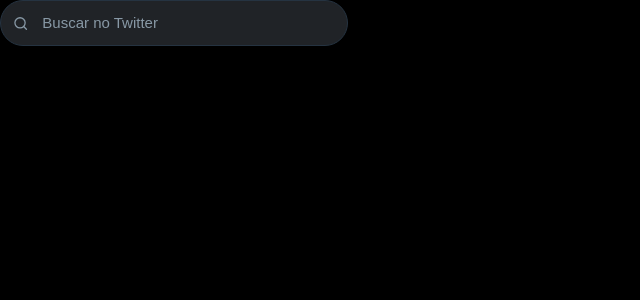
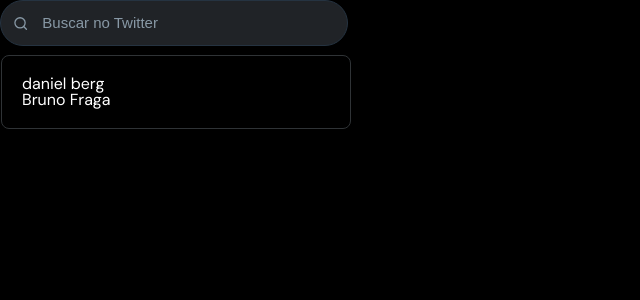
Before and after one commit to daniel-bergholz/twitter, a React (Create React App) app: page / in a window 1280 px wide. Shown: the top 300 px of the page, without its empty margins (0-640 px from the left). Built offline with nearby package versions, Linux system fonts and the light colour scheme; sample sign-in values are in the browser's storage.

Commit message:
feat(SearchInput): DropDown component

```diff
--- a/src/components/SearchInput/index.tsx
+++ b/src/components/SearchInput/index.tsx
@@ -1,9 +1,20 @@
-import { Input, InputContainer } from './styles'
+import { DropDown, Input, InputContainer } from './styles'
 import { FiSearch } from 'react-icons/fi'
 import { useState } from 'react'
 
+interface IUsers {
+  name: string
+  username: string
+}
+
+const mockUsers = [
+  { name: 'daniel berg', username: 'berg_daniel' },
+  { name: 'Bruno Fraga', username: 'bruno' },
+]
+
 const SearchInput = () => {
   const [isOnFocus, setIsOnFocus] = useState(false)
+  const [users, setUsers] = useState<IUsers[]>(mockUsers)
 
   return (
     <InputContainer isOnFocus={isOnFocus}>
@@ -13,6 +24,13 @@
         onFocus={() => setIsOnFocus(true)}
         onBlur={() => setIsOnFocus(false)}
       />
+      {users && (
+        <DropDown>
+          {users?.map((user, index) => (
+            <h1 key={index}>{user.name}</h1>
+          ))}
+        </DropDown>
+      )}
     </InputContainer>
   )
 }
--- a/src/components/SearchInput/styles.ts
+++ b/src/components/SearchInput/styles.ts
@@ -14,6 +14,7 @@
   border-radius: 40px;
   display: flex;
   align-items: center;
+  position: relative;
 
   svg {
     stroke: ${(props) =>
@@ -35,3 +36,14 @@
     color: ${(props) => props.theme.color.gray};
   }
 `
+
+export const DropDown = styled.div`
+  position: absolute;
+  background-color: #000;
+  left: 0;
+  top: 54px;
+  width: 308px;
+  border: 1px solid #2f3336;
+  border-radius: 8px;
+  padding: 20px;
+`
```
